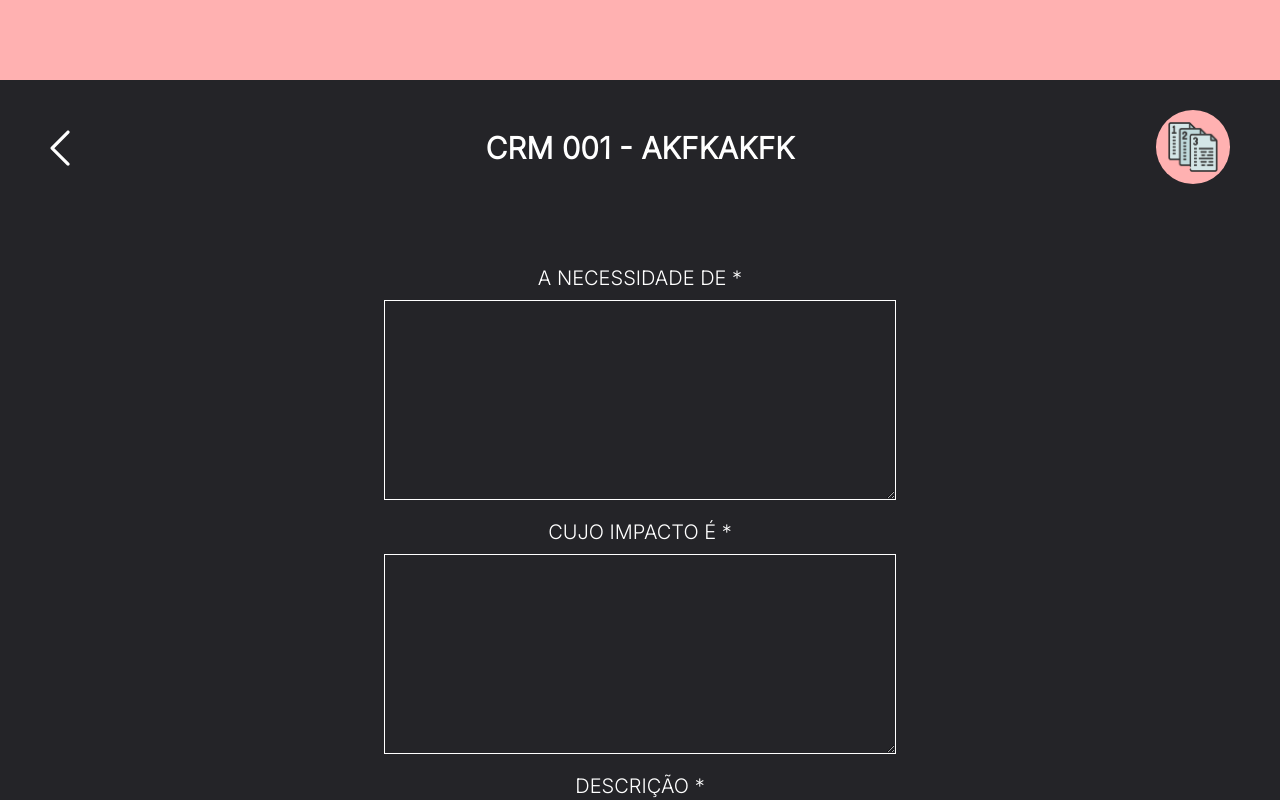
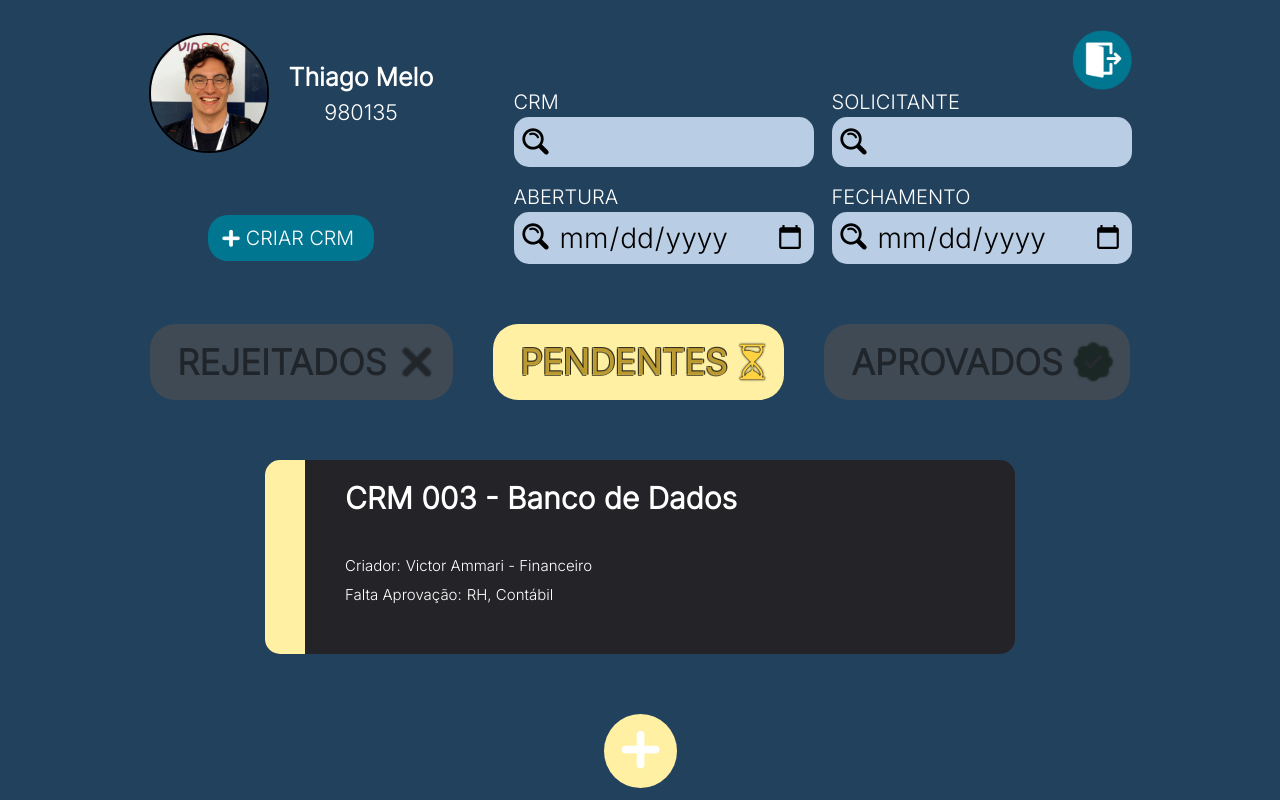
Before and after one commit to thmelodev/crm-qqTech, a React (Create React App) app: page /home in a window 1280 px wide. Shown: the top 800 px of the page. Built offline with nearby package versions, Linux system fonts and the light colour scheme.

Commit message:
organizing project

```diff
--- a/package.json
+++ b/package.json
@@ -6,6 +6,7 @@
     "cra-template": "1.2.0",
     "react": "^18.2.0",
     "react-dom": "^18.2.0",
+    "react-router-dom": "^6.4.1",
     "react-scripts": "5.0.1"
   },
   "scripts": {
--- a/src/App.js
+++ b/src/App.js
@@ -1,14 +1,19 @@
 import './css/App.css';
-import Crm from './screens/Crm';
-import Home from './screens/Home';
-import Login from './screens/Login';
+import Crm from './pages/Crm';
+import Home from './pages/Home';
+import Login from './pages/Login';
+
+import { BrowserRouter, Route, Routes } from 'react-router-dom';
 
 function App() {
   return (
-
-    <div>
-      <Crm status='rejected' title='CRM 001 - AKFKAKFK' />
-    </div>
+    <BrowserRouter>
+      <Routes>
+        <Route path='/' element={<Login />} />
+        <Route path='/home' element={<Home />} />
+        <Route path='/crm' element={<Crm />} />
+      </Routes>
+    </BrowserRouter>
   );
 }
 
--- a/src/components/CrmInput.js
+++ b/src/components/CrmInput.js
@@ -1,6 +1,6 @@
 import "../css/CrmInput.css";
 
-function CrmInput({ title, label, name, type }) {
+function CrmInput({ title, label, name, type, onChange }) {
   return (
     <div>
       {title === undefined ? (
@@ -11,6 +11,7 @@ function CrmInput({ title, label, name, type }) {
               type={type}
               name={name}
               placeholder="NOME DA CRM"
+              onChange={onChange}
             />
           ) : (
             <input
@@ -18,6 +19,7 @@ function CrmInput({ title, label, name, type }) {
               type={type}
               name={name}
               id={name}
+              onChange={onChange}
             />
           )
         ) : (
@@ -31,6 +33,7 @@ function CrmInput({ title, label, name, type }) {
               type={type}
               name={name}
               id={name}
+              onChange={onChange}
             />
           </div>
         )
--- a/src/screens/Crm.js
+++ b/src/pages/Crm.js
@@ -13,12 +13,21 @@ import "../css/Crm.css";
 import { useState } from "react";
 
 function Crm({status,title}) {
-  const [haveLegalDate, setHaveLegalDate] = useState(false);
+  const [necessidade, setNecessidade] = useState(null);
+  const [impactoCriacao, setImpactoCriacao] = useState(null);
+  const [descricao, setDescricao] = useState(null);
+  const [objetivo, setObjetivo] = useState(null);
+  const [justificativa, setJustificativa] = useState(null);
+  const [alternativas, setAlternativas] = useState(null);
+  const [dataLegal, setDataLegal] = useState(null);
+  const [comportamentoOffline, setComportamentoOffline] = useState(null);
+  const [setoresEnvolvidos, setSetoresEnvolvidos] = useState(null);
+  const [arquivos, setArquivos] = useState(null);
 
   function handleLegalDate(){
     const div_date = document.getElementById('date');
     const div_radio = document.getElementsByClassName('radioDataLegal')[0]
-    if(document.querySelector('input[name="dataLegal"]:checked').value === 'yes'){
+    if(document.querySelector('input[name="legalData"]:checked').value === 'yes'){
       div_date.style.display = 'flex';
       div_radio.style.marginBottom = '0';
     }else {
@@ -49,25 +58,25 @@ function Crm({status,title}) {
             </div>)
         }
 
-        <CrmInput type="text" label="A necessidade de *" name="necessidade" />
-        <CrmInput type="text" label="Cujo impacto é *" name="impactoCriacao" />
-        <CrmInput type="text" label="Descrição *" name="descricao" />
-        <CrmInput type="text" label="Objetivo *" name="objetivo" />
-        <CrmInput type="text" label="Justificativa *" name="justificativa" />
-        <CrmInput type="text" label="Alternativas" name="alternativa" />
+        <CrmInput type="text" label="A necessidade de *" name="necessidade" onChange={(e) => setNecessidade(e.target.value)} />
+        <CrmInput type="text" label="Cujo impacto é *" name="impactoCriacao" onChange={(e) => setImpactoCriacao(e.target.value)} />
+        <CrmInput type="text" label="Descrição *" name="descricao" onChange={(e) => setDescricao(e.target.value)} />
+        <CrmInput type="text" label="Objetivo *" name="objetivo" onChange={(e) => setObjetivo(e.target.value)} />
+        <CrmInput type="text" label="Justificativa *" name="justificativa" onChange={(e) => setJustificativa(e.target.value)} />
+        <CrmInput type="text" label="Alternativas" name="alternativa" onChange={(e) => setAlternativas(e.target.value)}/>
         <span className='label_date'>Possui data Legal?</span>
         <div className="radioDataLegal">
           <div>
-            <input type="radio" name="dataLegal" value="yes" id="yes" onChange={handleLegalDate} />
+            <input type="radio" name="legalData" value="yes" id="yes" onChange={handleLegalDate} />
             <label htmlFor="yes">Sim</label>
           </div>
           <div>
-            <input type="radio" name="dataLegal" value="no" id="no" onChange={handleLegalDate} />
+            <input type="radio" name="legalData" value="no" id="no" onChange={handleLegalDate} />
             <label htmlFor="no">Não</label>
           </div>
         </div>
         <div id="date">
-          <CrmInput type='date' name='dateAbertura' />
+          <CrmInput type='date' name='dataLegal' onChange={(e) => setDataLegal(e.target.value)} />
         </div>
         <CrmInput type="text" label="Comportamento Offline" name="comportamentoOffline" />
         <div className="sectorsDiv">
--- a/src/screens/Home.js
+++ b/src/pages/Home.js
@@ -13,9 +13,10 @@ import CrmInfo from "../components/CrmInfo";
 
 //hooks
 import { useState } from "react";
+import { Link } from "react-router-dom";
 
 function Home() {
-  let [statusSelected, setStatusSelected] = useState("rejected");
+  let [statusSelected, setStatusSelected] = useState("pending");
 
   return (
     <main className="background_home">
@@ -28,11 +29,12 @@ function Home() {
               <span className="user_registration">980135</span>
             </div>
           </div>
-
+          <Link to="/crm">
             <div className="create_button">
               <input type="button" value="CRIAR CRM" />
               <img src={Plus} alt="Icone de adicionar" />
             </div>
+          </Link>
         </div>
 
         <div className="header_right">
@@ -82,41 +84,43 @@ function Home() {
 
       {statusSelected === "rejected" ? (
         <div className="crms">
+          <Link to="/crm">
             <CrmInfo
-            crmNumber={'001'}
-            title='Telas do CRM'
+              crmNumber={"001"}
+              title="Telas do CRM"
               status={statusSelected}
-            creator='Thiago Melo - Mercantil'
-            rejector='Allan Crasso - TI'
-            motive='Está faltando um monte de telas'
+              creator="Thiago Melo - Mercantil"
+              rejector="Allan Crasso - TI"
+              motive="Está faltando um monte de telas"
             />
+          </Link>
+
         </div>
       ) : statusSelected === "pending" ? (
         <div className="crms">
           <CrmInfo
-            crmNumber={'003'}
-            title='Banco de Dados'
+            crmNumber={"003"}
+            title="Banco de Dados"
             status={statusSelected}
-            creator='Victor Ammari - Financeiro'
-            notApproved={['RH', 'Contábil']}
+            creator="Victor Ammari - Financeiro"
+            notApproved={["RH", "Contábil"]}
           />
         </div>
       ) : (
         <div className="crms">
           <CrmInfo
-            crmNumber={'005'}
-            title='Alteração da cor da tela de login'
+            crmNumber={"005"}
+            title="Alteração da cor da tela de login"
             status={statusSelected}
-            creator='Thiago Melo - Mercantil'
-            approved={['RH - Gabriel Bora', 'Contábil - Gabriel Pereira']}
+            creator="Thiago Melo - Mercantil"
+            approved={["RH - Gabriel Bora", "Contábil - Gabriel Pereira"]}
           />
         </div>
       )}
 
       <div className={`loadMore ${statusSelected}`}>
-        <img src={Plus} alt='carregar mais crm' />
+        <img src={Plus} alt="carregar mais crm" />
       </div>
-
     </main>
   );
 }
```
Also changed, not shown: src/pages/Login.js (renamed from src/screens/Login.js), 1 other file (tests, documents, lock files or other folders). Lines whose indentation alone changed are shown as unchanged.
